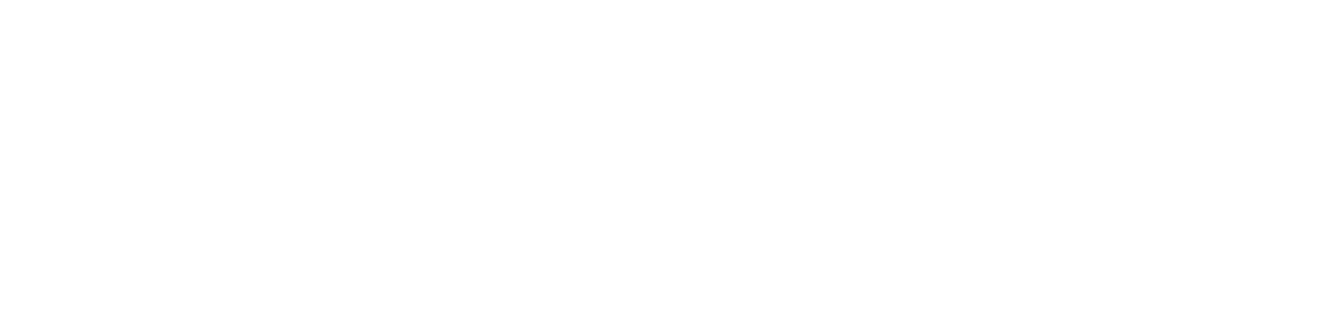
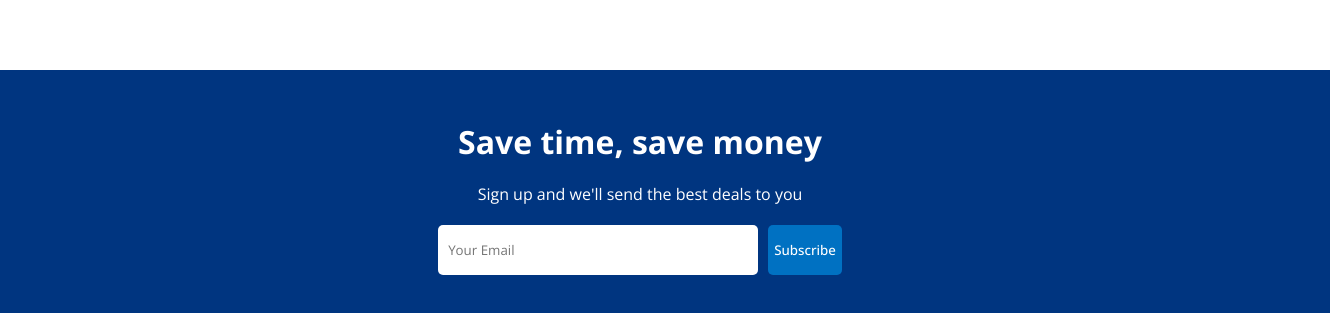
Before and after one commit to normaltech/booking_site_prc, a React (Create React App) app: page / in a window 1280 px wide. Shown: the part 1400-1713 px from the top of the page, 1330 px wide, since content can reach past the window. Before the commit the page ends 1390 px from the top, so only its background shows below. Built offline with nearby package versions, Linux system fonts and the light colour scheme.

Commit message:
email sub component added

```diff
--- /dev/null
+++ b/src/components/mailList/MailList.jsx
@@ -0,0 +1,14 @@
+import './mailList.css'
+
+export const MailList = () => {
+  return (
+    <div className='mail'>
+        <h1 className="mailTitle">Save time, save money</h1>
+        <span className='mailDesc'>Sign up and we'll send the best deals to you</span>
+        <div className="mailInputContainer">
+            <input type="text" placeholder='Your Email'/>
+            <button>Subscribe</button>
+        </div>
+    </div>
+  )
+}
--- /dev/null
+++ b/src/components/mailList/mailList.css
@@ -0,0 +1,29 @@
+.mail{
+    width: 100%;
+    margin-top: 50px;
+    background-color: #003580;
+    color: white;
+    display: flex;
+    flex-direction: column;
+    align-items: center;
+    gap: 20px;
+    padding: 50px;
+}
+.mailInputContainer>input{
+    width: 300px;
+    height: 30px;
+    padding: 10px;
+    border: none;
+    border-radius: 5px;
+    margin-right: 10px;
+}
+
+.mailInputContainer>button{
+    height: 50px;
+    background-color: #0071c2;
+    color: white;
+    font-weight: 500;
+    border: none;
+    border-radius: 5px;
+    cursor: pointer;
+}
--- a/src/pages/home/Home.jsx
+++ b/src/pages/home/Home.jsx
@@ -1,6 +1,7 @@
 import { Featured } from "../../components/featured/Featured"
 import { FeaturedProperties } from "../../components/featuredProperties/FeaturedProperties"
 import { Header } from "../../components/header/Header"
+import { MailList } from "../../components/mailList/MailList"
 import { Navbar } from "../../components/navbar/Navbar"
 import { PropertyList } from "../../components/propertyList/PropertyList"
 import "./home.css"
@@ -16,6 +17,7 @@
           <PropertyList/>
           <h1 className="homeTitle">Homes guests love</h1>
           <FeaturedProperties/>
+          <MailList/>
         </div>
     </div>
   )
```
